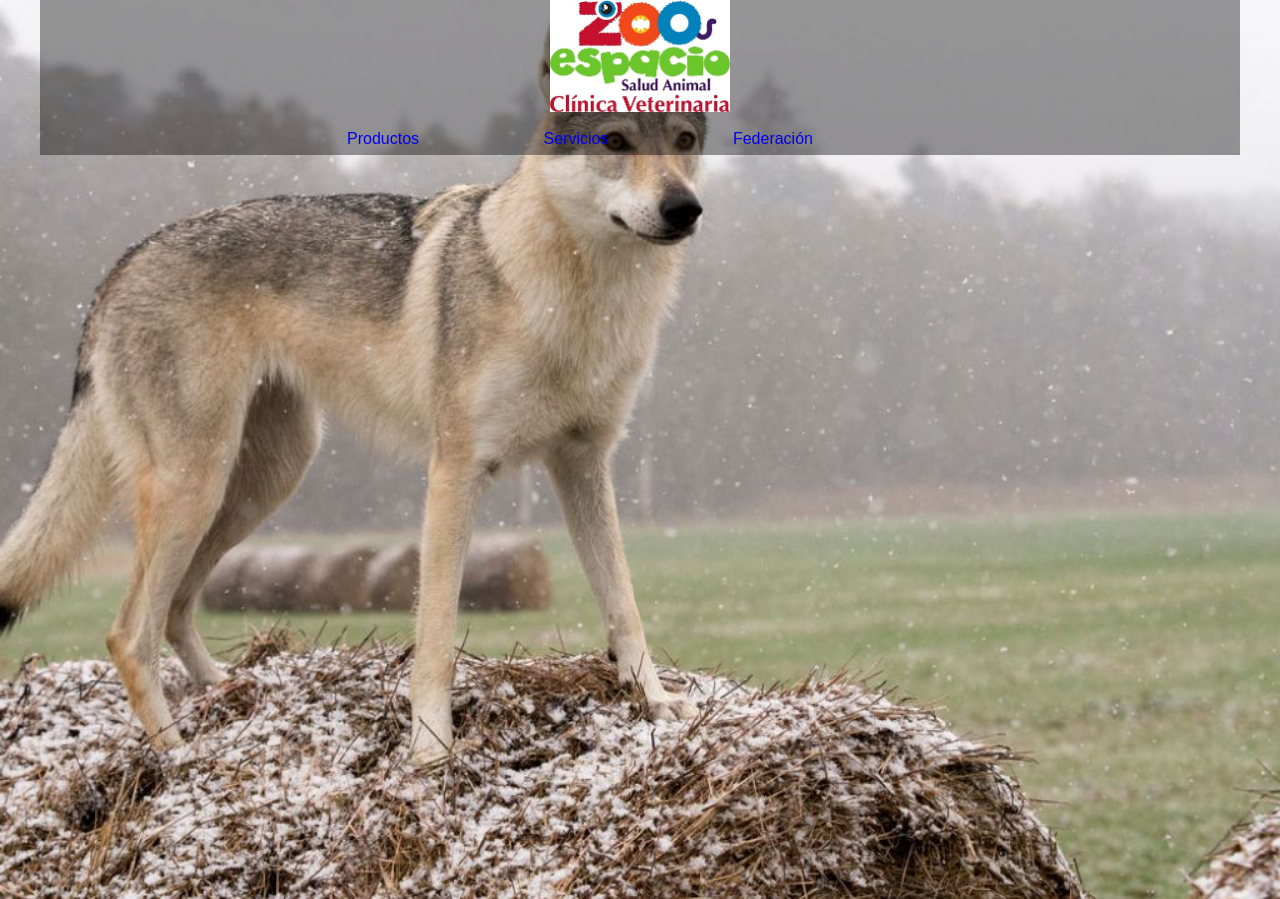
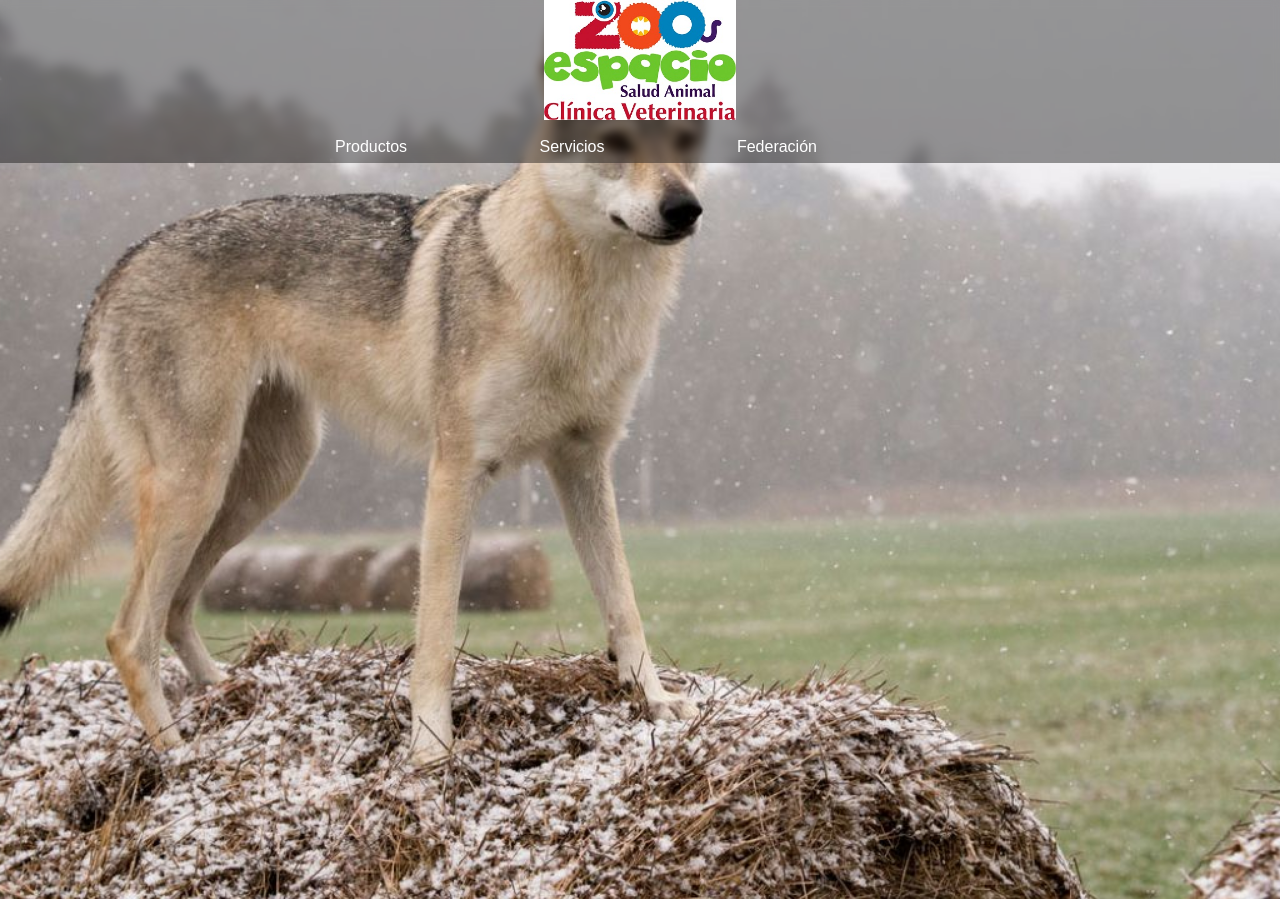
Before and after one commit to TomasCienega/ZooEspacioVeterinaria, a PHP site: page / in a window 1280 px wide. Shown: the top 899 px of the page. Run offline with PHP 8.4, Linux system fonts and the light colour scheme; some web fonts are replaced.

Commit message:
cambio Contenedor

```diff
--- a/css/style.css
+++ b/css/style.css
@@ -48,13 +48,14 @@
 .logo{
     width: 15%;
 }
-.contenedor{
+.contenedorNav{
     background-color: rgba(0,0,0,.4);
     width: 100%;
     display: flex;
     justify-content: center;
     align-items: center;
     flex-direction: column;
+    backdrop-filter: blur(5px);
 }
 .navegacion__nav{
     width: 100%;
@@ -62,6 +63,8 @@
 }
 .navegacion__nav a{
     margin-right: 10%;
+    text-decoration: none;
+    color: white;
 }
 
 .header{
--- a/index.html
+++ b/index.html
@@ -18,7 +18,8 @@
 
 <body>
     <header class="header">
-        <div class="contenedor">
+        <!-- Cambio contenedor -->
+        <div class="contenedorNav">
             <div class="logo">
                 <a class="logo__img" href="index.html">
                     <img src="img/Logo.jpg" alt="logotipo">
```
